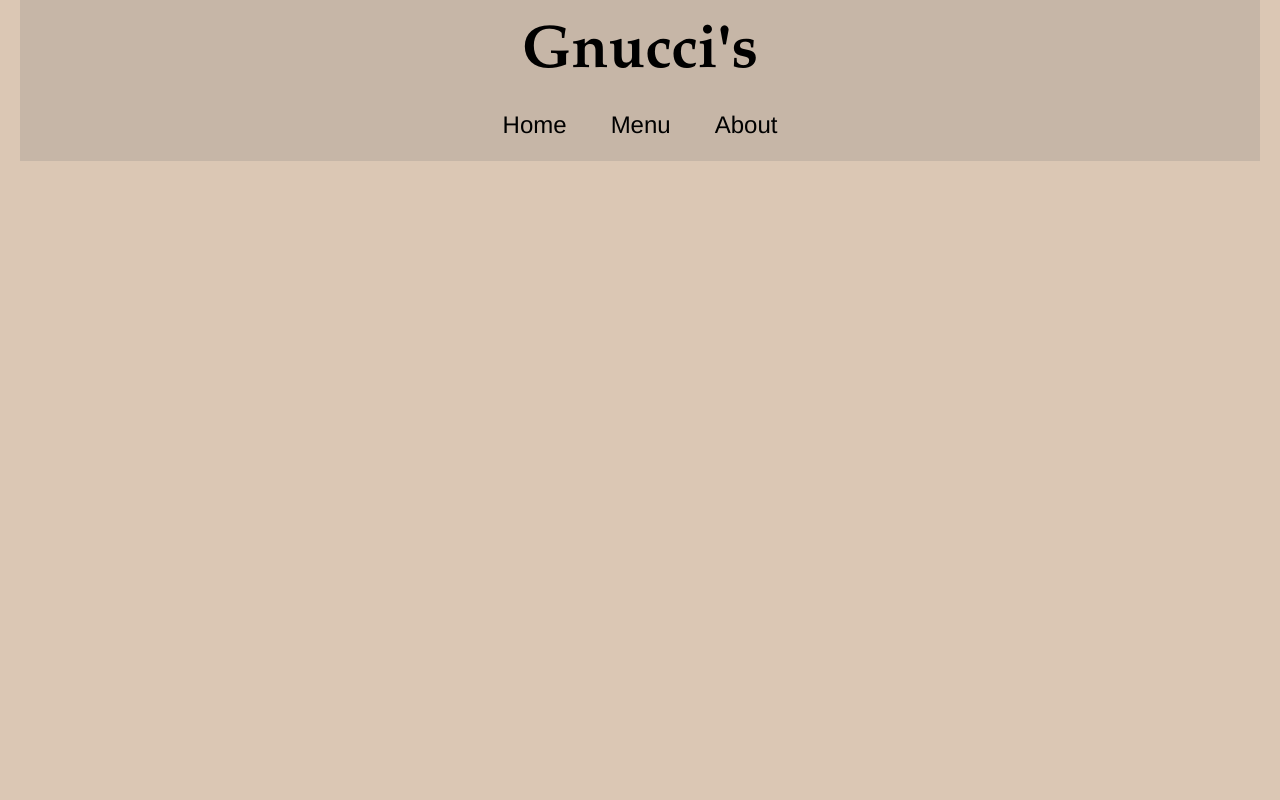
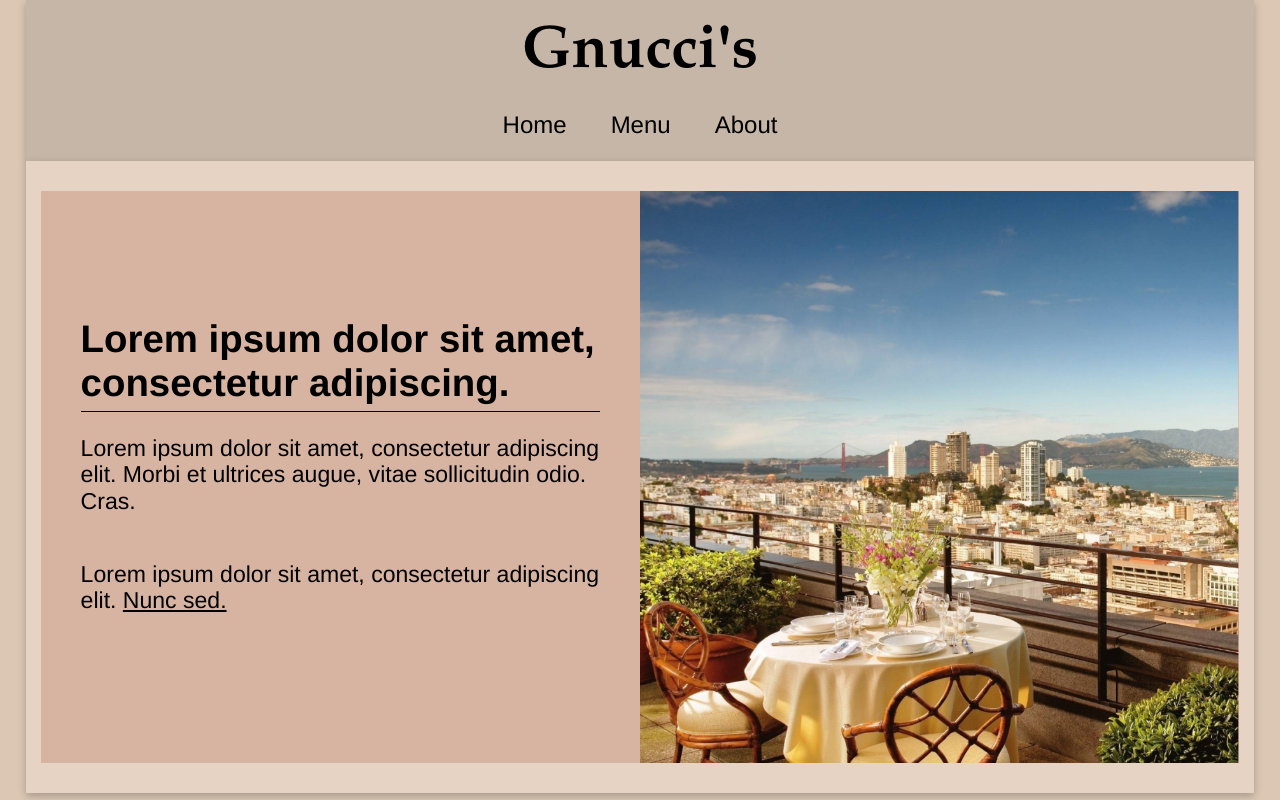
Before and after one commit to dyegocouto/restaurant, a website built with Vite: page index.html in a window 1280 px wide. Built offline with nearby package versions, Linux system fonts and the light colour scheme.

Commit message:
feat: create homepage
The website opens on the homepage automatically, of course, but the
user can also go back to it clicking the 'home' button on the nav.

```diff
--- /dev/null
+++ b/src/js/home.js
@@ -0,0 +1,23 @@
+import view from "../assets/view.png";
+
+export function loadHome() {
+  const app = document.querySelector("#app");
+  app.innerHTML = `<main class="main">
+          <article class="article">
+            <div class="article-info">
+              <h2>
+                Lorem ipsum dolor sit amet, consectetur adipiscing.
+              </h2>
+              <p>
+                Lorem ipsum dolor sit amet, consectetur adipiscing elit. Morbi
+                et ultrices augue, vitae sollicitudin odio. Cras.
+              </p>
+              <p>
+                Lorem ipsum dolor sit amet, consectetur adipiscing elit.
+                <span class="highlight">Nunc sed.</span>
+              </p>
+            </div>
+            <img class="article-image" src="${view}" alt="Breathtaking view from the outer plaza." />
+          </article>
+        </main>`;
+}
--- a/src/js/main.js
+++ b/src/js/main.js
@@ -1,2 +1,8 @@
 import "modern-normalize/modern-normalize.css";
 import "../styles/style.css";
+import { loadHome } from "./home.js";
+
+document.addEventListener("DOMContentLoaded", () => loadHome());
+
+const home = document.querySelector(".home");
+home.addEventListener("click", () => loadHome());
--- a/src/styles/style.css
+++ b/src/styles/style.css
@@ -15,8 +15,9 @@ body {
 }
 
 .container {
+  max-width: 93.75rem;
   margin: 0 auto;
-  padding: 0 1.25rem;
+  padding: 0 clamp(0.9375rem, 2vw, 2.5rem);
 }
 
 .header {
@@ -25,13 +26,14 @@ body {
   display: flex;
   flex-direction: column;
   justify-content: center;
-  padding: .625rem 0;
+  padding: 0.625rem 0;
+  box-shadow: rgba(0, 0, 0, 0.24) 0rem 0.1875rem 0.5rem;
 }
 
 .logo {
   font-size: clamp(3rem, 8vw, 3.75rem);
   margin: 0;
-  margin: .625rem 0;
+  margin: 0.625rem 0;
   font-family: var(--display-font);
 }
 
@@ -43,15 +45,82 @@ body {
 
 .nav button {
   background-color: #c6b6a7;
-  border: .125rem solid transparent;
+  border: 0.125rem solid transparent;
   color: #000;
-  padding: .625rem 1.25rem;
+  padding: 0.625rem 1.25rem;
   cursor: pointer;
-  font-size: 18px;
   font-size: clamp(1.125rem, 2vw, 1.5rem);
   transition: border-color 0.2s ease;
 }
 
 .nav button:hover {
-  border: .125rem solid #000;
+  border: 0.125rem solid #000;
 }
+
+.main {
+  background-color: #e7d3c3;
+  margin: 0;
+  padding: 0;
+  padding: 1.875rem 0.9375rem;
+  box-shadow: rgba(0, 0, 0, 0.24) 0rem 0.1875rem 0.5rem;
+}
+
+.article {
+  background-color: #d7b3a1;
+  display: flex;
+  flex-direction: column;
+  align-items: flex-start;
+}
+
+.article-info {
+  display: flex;
+  flex-direction: column;
+  align-items: flex-start;
+  justify-content: center;
+  padding: 1.25rem 1.25rem;
+}
+
+.article-info h2 {
+  font-size: clamp(1.5rem, 3vw, 2.5rem);
+  margin: 0;
+  display: inline-block;
+  position: relative;
+}
+
+.article-info h2::after {
+  content: "";
+  display: block;
+  height: 0.0625rem;
+  background-color: #000;
+  margin-top: 0.375rem;
+}
+
+.article-info p {
+  font-size: clamp(1rem, 1.8vw, 1.5rem);
+}
+
+.article-image {
+  max-width: 100%;
+  height: auto;
+}
+
+.highlight {
+  text-decoration: underline;
+}
+
+@media screen and (min-width: 48rem) {
+  .article {
+    flex-direction: row;
+    align-items: center;
+  }
+
+  .article-info {
+    width: 50%;
+    padding: 2.5rem 2.5rem;
+    justify-content: center;
+  }
+
+  .article-image {
+    width: 50%;
+  }
+}
```
Also changed, not shown: src/assets/view.png (added).
